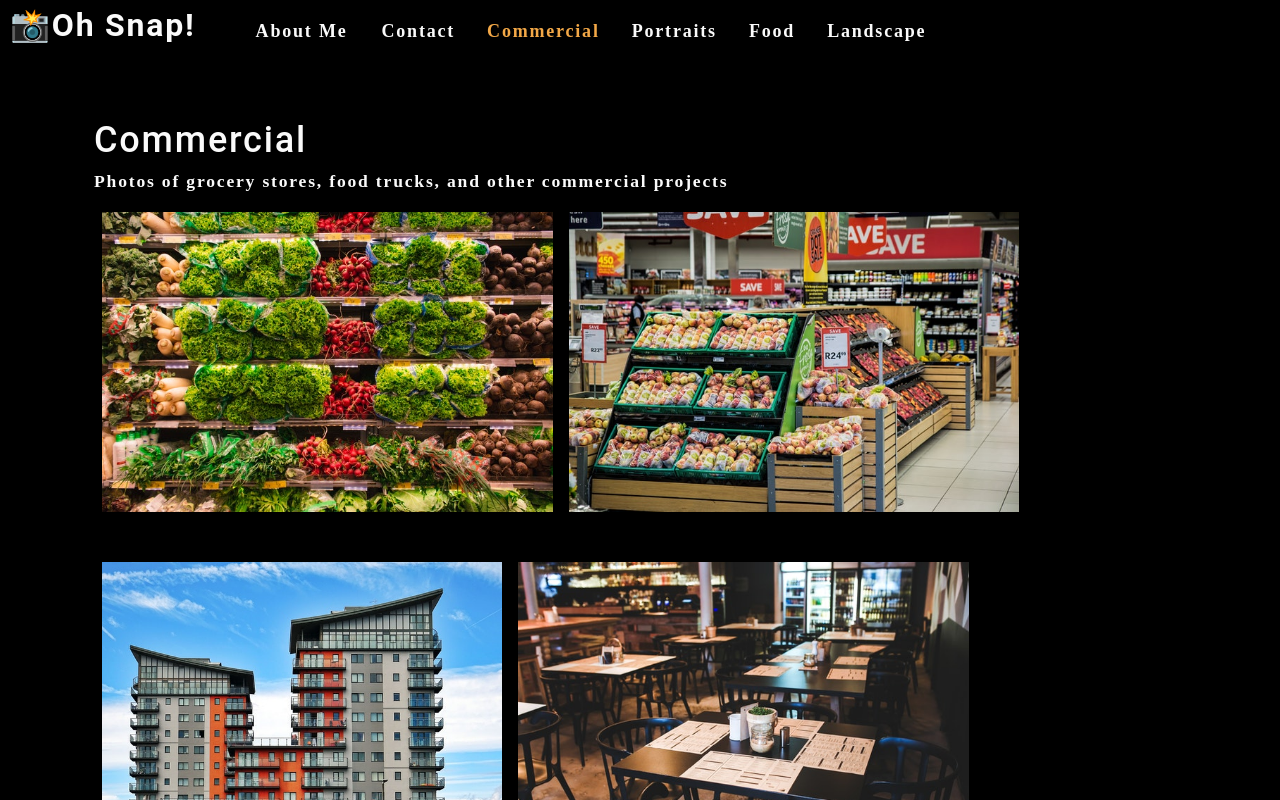
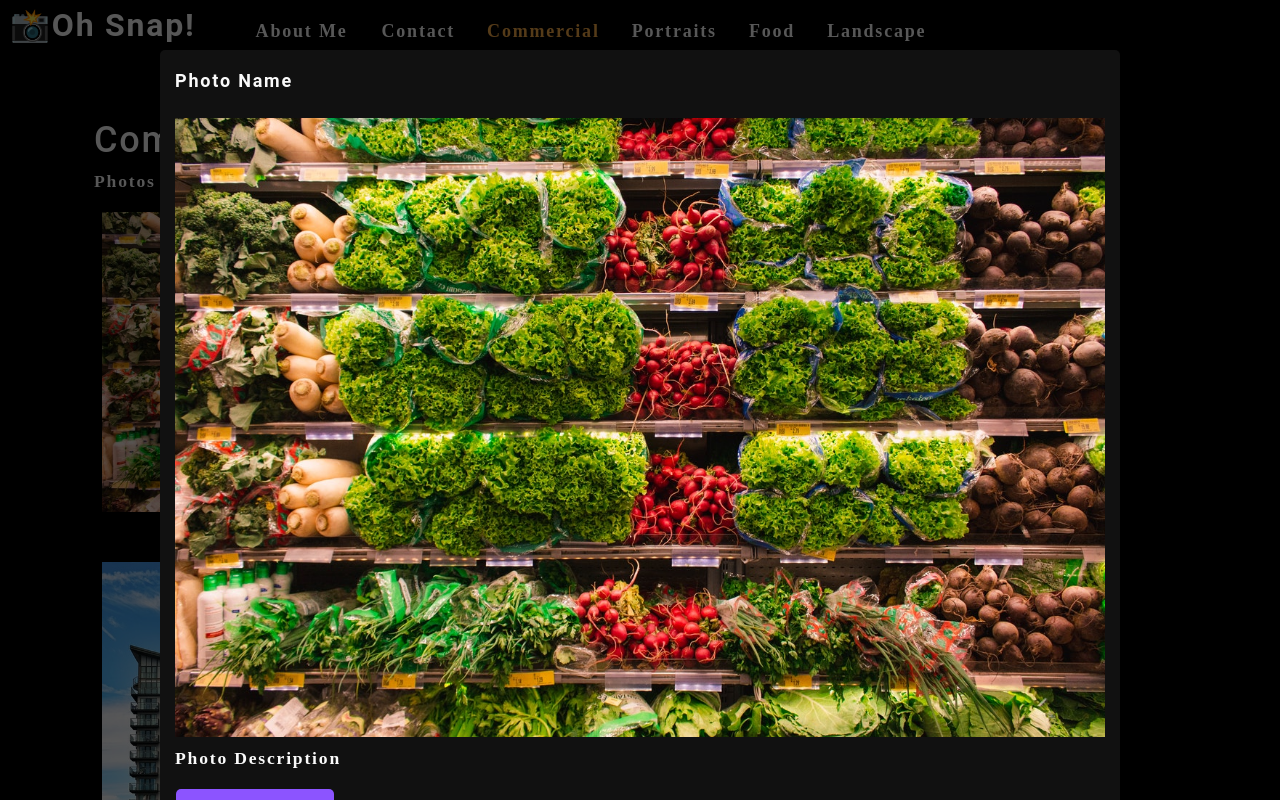
Before and after one commit to DariusJWright/photo-port, a React (Create React App) app: page / in a window 1280 px wide. Both pictures are taken after a click on the picture 327 px from the left and 361 px from the top of the page. Shown: the top 800 px of the page. Built offline with nearby package versions, Linux system fonts and the light colour scheme.

Commit message:
created modal

```diff
--- /dev/null
+++ b/src/components/Modal/index.js
@@ -0,0 +1,22 @@
+import React from 'react';
+
+function Modal({currentPhoto}) {
+  const {name, category, description, index} = currentPhoto;
+
+  return (
+    <div className="modalBackdrop">
+      <div className="modalContainer">
+        <h3 className="modalTitle">Photo Name</h3>
+        <img src={require(`../../assets/large/${category}/${index}.jpg`)} alt="current category" />
+        <p>
+          Photo Description
+        </p>
+        <button type="button">
+          Close this modal
+        </button>
+      </div>
+    </div>
+  );
+}
+
+export default Modal
--- a/src/components/PhotoList/index.js
+++ b/src/components/PhotoList/index.js
@@ -1,5 +1,5 @@
 import React, { useState } from 'react';
-//import Modal from '../Modal';
+import Modal from '../Modal';
 
 function PhotoList({ category }) {
   const [photos] = useState([
@@ -99,23 +99,32 @@
       description: 'Lorem ipsum dolor sit amet, consectetur adipiscing elit. Nunc ultricie',
     }
   ]);
+  const currentPhotos = photos.filter((photo) => photo.category === category);
 
-  const currentPhotos = photos.filter((photo) => photo.category === category);
+  const [currentPhoto, setCurrentPhoto] = useState();
+  const [isModalOpen, setIsModalOpen] = useState(false);
+
+  const toggleModal = (image, i) => {
+    setCurrentPhoto({...image, index: i});
+    setIsModalOpen(true);
+  }
 
   return (
     <div>
+      {isModalOpen && <Modal currentPhoto={currentPhoto}/>}
       <div className='flex-row'>
         {currentPhotos.map((image, i) => (
           <img
             src={require(`../../assets/small/${category}/${i}.jpg`)}
             alt={image.name}
             className='img-thumbnail mx-1'
+            onClick={() => toggleModal(image, i)}
             key={image.name}
           />
         ))}
       </div>
     </div>
-  )
+  );
 }
 
 export default PhotoList;
```
